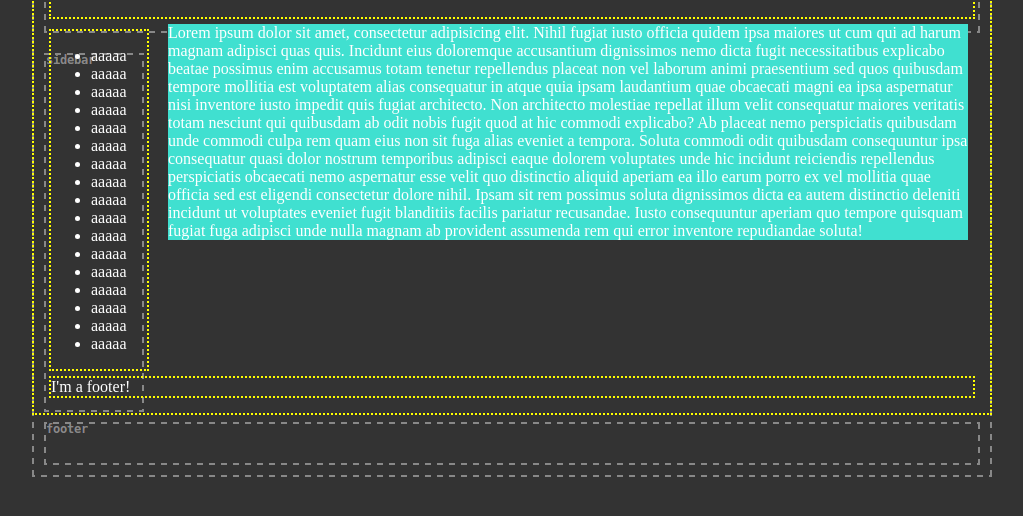
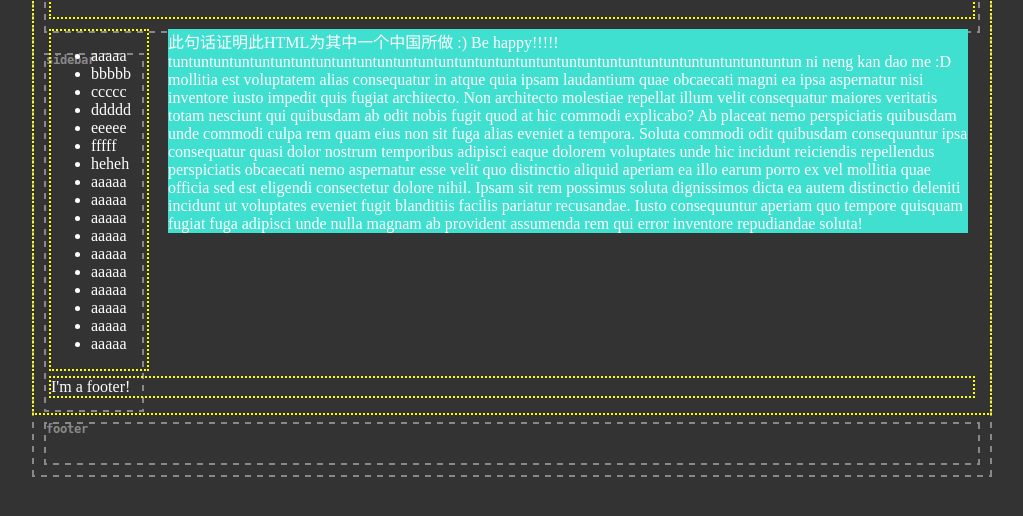
Before and after one commit to hujincheng2009/hujincheng2009.github.io, a plain HTML site: page index.html in a window 1280 px wide. Shown: the part 92-608 px from the top of the page, without its empty margins (128-1151 px from the left). Drawn offline with Linux system fonts and the light colour scheme; a web font is replaced by a local one.

Commit message:
Add files via upload

```diff
--- a/index.html
+++ b/index.html
@@ -29,12 +29,12 @@
     <div class="sidebar">
       <ul>
         <li>aaaaa</li>
-        <li>aaaaa</li>
-        <li>aaaaa</li>
-        <li>aaaaa</li>
-        <li>aaaaa</li>
-        <li>aaaaa</li>
-        <li>aaaaa</li>
+        <li>bbbbb</li>
+        <li>ccccc</li>
+        <li>ddddd</li>
+        <li>eeeee</li>
+        <li>fffff</li>
+        <li>heheh</li>
         <li>aaaaa</li>
         <li>aaaaa</li>
         <li>aaaaa</li>
@@ -50,7 +50,7 @@
 
     <div class="content">
 
-      Lorem ipsum dolor sit amet, consectetur adipisicing elit. Nihil fugiat iusto officia quidem ipsa maiores ut cum qui ad harum magnam adipisci quas quis. Incidunt eius doloremque accusantium dignissimos nemo dicta fugit necessitatibus explicabo beatae possimus enim accusamus totam tenetur repellendus placeat non vel laborum animi praesentium sed quos quibusdam tempore mollitia est voluptatem alias consequatur in atque quia ipsam laudantium quae obcaecati magni ea ipsa aspernatur nisi inventore iusto impedit quis fugiat architecto. Non architecto molestiae repellat illum velit consequatur maiores veritatis totam nesciunt qui quibusdam ab odit nobis fugit quod at hic commodi explicabo? Ab placeat nemo perspiciatis quibusdam unde commodi culpa rem quam eius non sit fuga alias eveniet a tempora. Soluta commodi odit quibusdam consequuntur ipsa consequatur quasi dolor nostrum temporibus adipisci eaque dolorem voluptates unde hic incidunt reiciendis repellendus perspiciatis obcaecati nemo aspernatur esse velit quo distinctio aliquid aperiam ea illo earum porro ex vel mollitia quae officia sed est eligendi consectetur dolore nihil. Ipsam sit rem possimus soluta dignissimos dicta ea autem distinctio deleniti incidunt ut voluptates eveniet fugit blanditiis facilis pariatur recusandae. Iusto consequuntur aperiam quo tempore quisquam fugiat fuga adipisci unde nulla magnam ab provident assumenda rem qui error inventore repudiandae soluta!
+      此句话证明此HTML为其中一个中国所做 :) Be happy!!!!! tuntuntuntuntuntuntuntuntuntuntuntuntuntuntuntuntuntuntuntuntuntuntuntuntuntuntuntuntuntuntun ni neng kan dao me :D mollitia est voluptatem alias consequatur in atque quia ipsam laudantium quae obcaecati magni ea ipsa aspernatur nisi inventore iusto impedit quis fugiat architecto. Non architecto molestiae repellat illum velit consequatur maiores veritatis totam nesciunt qui quibusdam ab odit nobis fugit quod at hic commodi explicabo? Ab placeat nemo perspiciatis quibusdam unde commodi culpa rem quam eius non sit fuga alias eveniet a tempora. Soluta commodi odit quibusdam consequuntur ipsa consequatur quasi dolor nostrum temporibus adipisci eaque dolorem voluptates unde hic incidunt reiciendis repellendus perspiciatis obcaecati nemo aspernatur esse velit quo distinctio aliquid aperiam ea illo earum porro ex vel mollitia quae officia sed est eligendi consectetur dolore nihil. Ipsam sit rem possimus soluta dignissimos dicta ea autem distinctio deleniti incidunt ut voluptates eveniet fugit blanditiis facilis pariatur recusandae. Iusto consequuntur aperiam quo tempore quisquam fugiat fuga adipisci unde nulla magnam ab provident assumenda rem qui error inventore repudiandae soluta!
 
     </div>
 
--- a/style.css
+++ b/style.css
@@ -39,7 +39,7 @@ div.wrapper {
 
 div.content {background: turquoise;
 	width: 800px;
-	margin-left: 124px;
+	margin-left: 124px;margin-top: 10px;
 
 }
 
```
